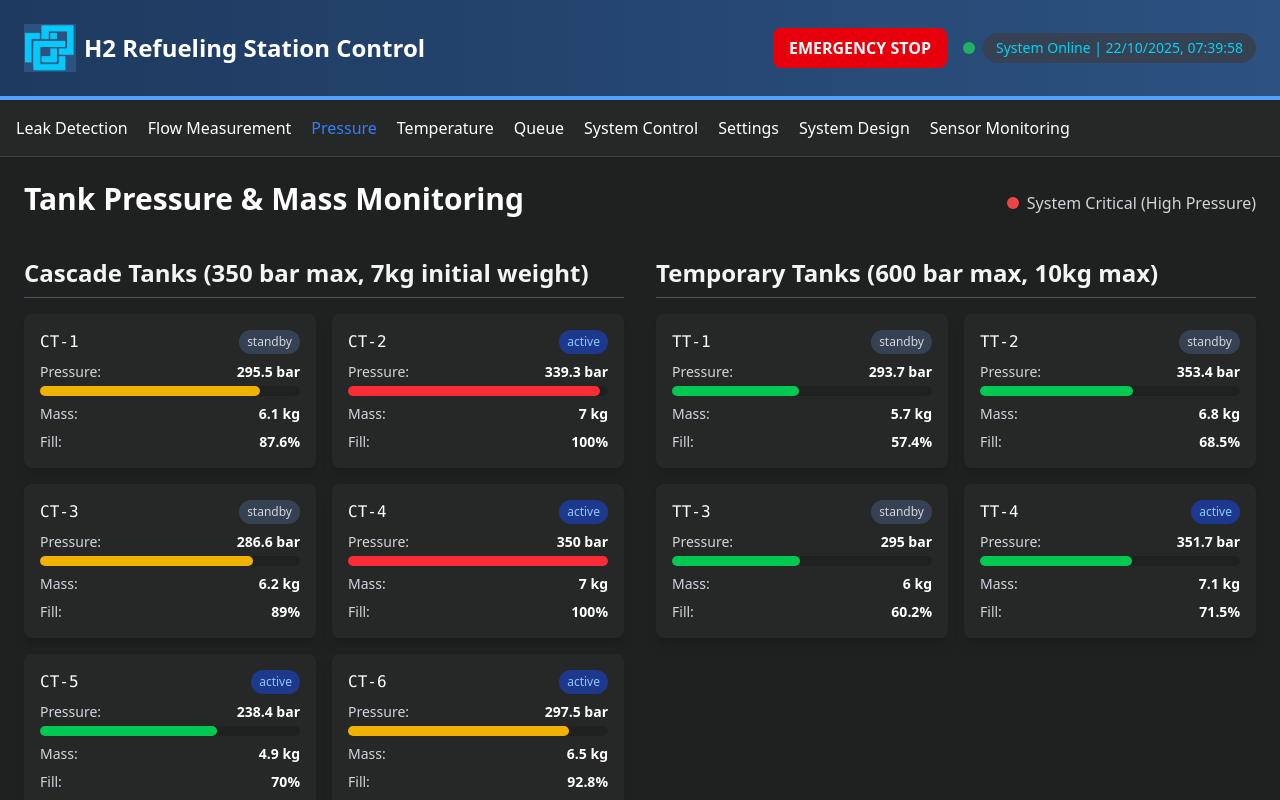
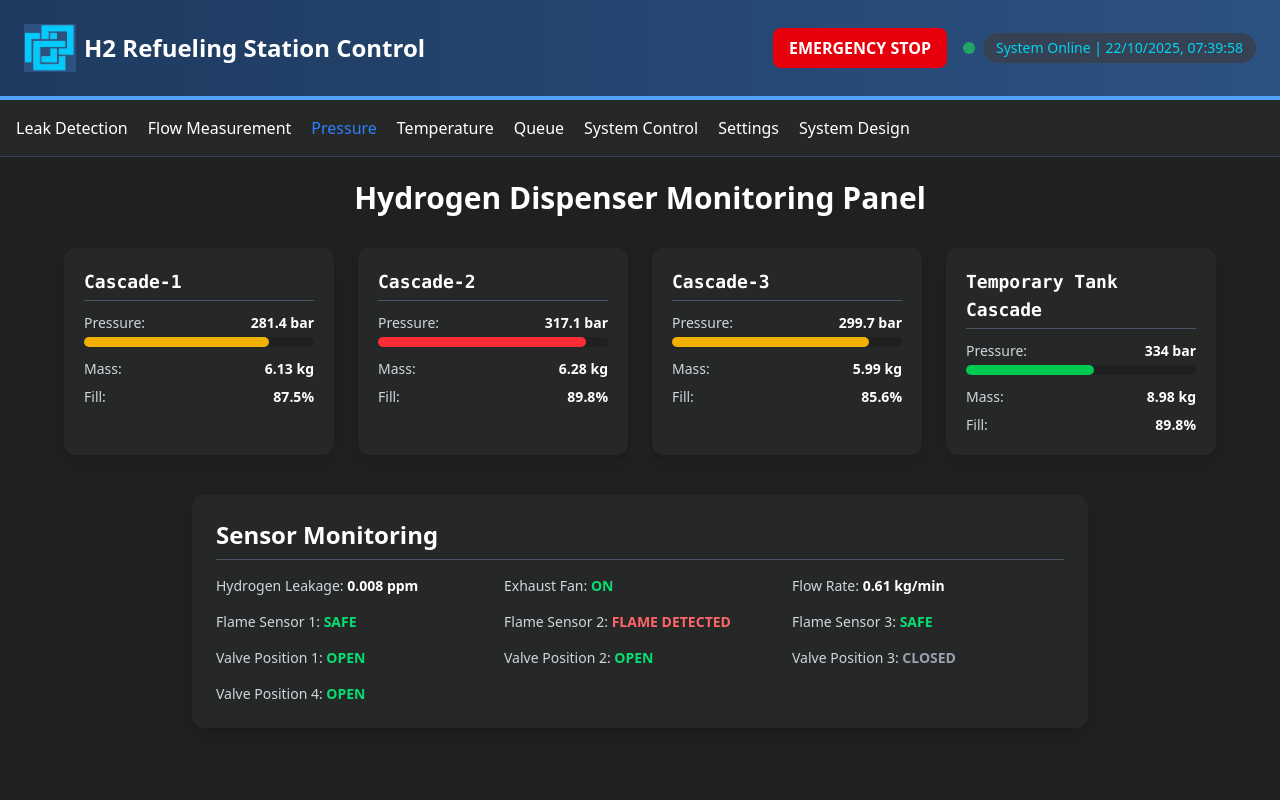
Before and after one commit to s4mzai/Hynics, a Next.js app: page /pressure-monitoring in a window 1280 px wide. Shown: the top 800 px of the page. Built offline with nearby package versions, Linux system fonts and the light colour scheme.

Commit message:
update the pressure page

```diff
--- a/components/Navbar.jsx
+++ b/components/Navbar.jsx
@@ -61,11 +61,10 @@ const Navbar = () => {
     { name: "System Control", href: "/system-control" },
     { name: "Settings", href: "/settings" },
     { name: "System Design", href: "/system-design" },
-    { name: "Sensor Monitoring", href: "/sensor-monitoring" },
   ];
 
   return (
-    <div className="w-full bg-[rgba(31,_33,_33,_1)] text-gray-100">
+    <div className="w-full fixed bg-[rgba(31,_33,_33,_1)] text-gray-100">
       <nav className="bg-gradient-to-r from-[#1e3a5f] to-[#2c5282] text-white p-4 md:p-6 flex flex-wrap justify-between items-center border-b-4 border-blue-400">
         <Link href={"/"}>
           <div className="flex items-center gap-2 flex-shrink-0">
--- a/components/pages/Flow.jsx
+++ b/components/pages/Flow.jsx
@@ -79,7 +79,7 @@ const Flow = () => {
   }, []);
 
   return (
-    <div className="w-full min-h-screen bg-[rgba(31,_33,_33,_1)] text-gray-100">
+    <div className="w-full min-h-dvh pt-45 bg-[rgba(31,_33,_33,_1)] text-gray-100">
       <div className="p-6">
 
         <div className="mb-8 flex justify-between items-center">
--- a/components/pages/LeakDetection.jsx
+++ b/components/pages/LeakDetection.jsx
@@ -74,7 +74,7 @@ const LeakDetection = () => {
   }, [cards]);
 
   return (
-    <div className="bg-[rgba(31,_33,_33,_1)] text-gray-100 p-5 min-h-screen">
+    <div className="bg-[rgba(31,_33,_33,_1)] pt-45 text-gray-100 p-5 min-h-dvh">
       <div className="mb-4 bg-[rgba(38,_40,_40,_1)] p-4 rounded-lg">
         <div className="flex items-center justify-between">
           <h2 className="text-2xl font-bold text-white">Hydrogen Leak Detection System</h2>
--- a/components/pages/PressureMonitoring.jsx
+++ b/components/pages/PressureMonitoring.jsx
@@ -1,189 +1,156 @@
-"use client"
-import React, { useState, useEffect } from 'react';
+"use client";
 
-const PressureMonitoring = () => {
-  const initialCascadeTanks = [
-    { id: 'CT-1', pressure: 297, mass: 5.9, fillStatus: 'standby', fillPercentage: 82.6 },
-    { id: 'CT-2', pressure: 337, mass: 6.7, fillStatus: 'active', fillPercentage: 90.0 },
-    { id: 'CT-3', pressure: 287, mass: 6.1, fillStatus: 'standby', fillPercentage: 79.4 },
-    { id: 'CT-4', pressure: 345, mass: 6.9, fillStatus: 'active', fillPercentage: 96.2 },
-    { id: 'CT-5', pressure: 236, mass: 4.7, fillStatus: 'active', fillPercentage: 42.8 },
-    { id: 'CT-6', pressure: 289, mass: 6.1, fillStatus: 'active', fillPercentage: 42.8 },
-    { id: 'CT-7', pressure: 315, mass: 6.3, fillStatus: 'active', fillPercentage: 42.8 },
-    { id: 'CT-8', pressure: 278, mass: 5.9, fillStatus: 'active', fillPercentage: 42.8 },
-    { id: 'CT-9', pressure: 336, mass: 6.7, fillStatus: 'active', fillPercentage: 42.8 },
-    { id: 'CT-10', pressure: 149, mass: 3.0, fillStatus: 'active', fillPercentage: 42.8 },
+import React, { useState, useEffect } from "react";
+
+const HydrogenDispenserMonitor = () => {
+
+  // For Cascade Tanks
+  const initialTanks = [
+    { id: "Cascade-1", pressure: 285, mass: 5.9, fill: 82.6 },
+    { id: "Cascade-2", pressure: 312, mass: 6.3, fill: 90.0 },
+    { id: "Cascade-3", pressure: 298, mass: 6.1, fill: 84.4 },
+    { id: "Temporary Tank Cascade", pressure: 335, mass: 8.9, fill: 89.4 },
   ];
 
-  const initialTemporaryTanks = [
-    { id: 'TT-1', pressure: 297, mass: 5.9, fillStatus: 'standby', fillPercentage: 82.6 },
-    { id: 'TT-2', pressure: 337, mass: 6.7, fillStatus: 'active', fillPercentage: 90.0 },
-    { id: 'TT-3', pressure: 287, mass: 6.1, fillStatus: 'standby', fillPercentage: 79.4 },
-    { id: 'TT-4', pressure: 345, mass: 6.9, fillStatus: 'active', fillPercentage: 96.2 },
-  ];
+  const [tanks, setTanks] = useState(initialTanks);
 
-  const [cascadeTanks, setCascadeTanks] = useState(initialCascadeTanks);
-  const [temporaryTanks, setTemporaryTanks] = useState(initialTemporaryTanks);
-  const [systemStatus, setSystemStatus] = useState({
-    status: 'online',
-    color: '#10B981',
-    text: 'System Online'
+  // For Sensors
+  const [sensors, setSensors] = useState({
+    hydrogenLeakage: 0.002,
+    exhaustFan: "ON",
+    flowRate: 0.45,
+    flameSensors: [false, false, false],
+    valvePositions: [true, true, false, false],
   });
-  const [lastUpdated, setLastUpdated] = useState('');
 
+  // For Pressure Color
   const getPressureColor = (pressure, maxPressure) => {
     const percentage = (pressure / maxPressure) * 100;
-    if (percentage > 90) return 'bg-red-500';
-    if (percentage > 70) return 'bg-yellow-500';
-    return 'bg-green-500';
+    if (percentage > 90) return "bg-red-500";
+    if (percentage > 70) return "bg-yellow-500";
+    return "bg-green-500";
   };
 
   useEffect(() => {
-    const updateTanks = () => {
-      const now = new Date();
-      setLastUpdated(now.toLocaleString());
+    const interval = setInterval(() => {
+      setTanks((prev) =>
+        prev.map((tank, i) => {
+          const maxPressure = i === 3 ? 600 : 350;
+          const maxMass = i === 3 ? 10.0 : 7.0;
+          const pressureChange = (Math.random() * 10) - 5;
+          const massChange = (Math.random() * 0.3) - 0.1;
+          let newPressure = Math.max(100, Math.min(maxPressure, tank.pressure + pressureChange));
+          let newMass = Math.max(3.0, Math.min(maxMass, tank.mass + massChange));
+          const newFill = Math.min(100, ((newMass / maxMass) * 100).toFixed(1));
+          return { ...tank, pressure: +newPressure.toFixed(1), mass: +newMass.toFixed(2), fill: +newFill };
+        })
+      );
 
-      setCascadeTanks(prev => prev.map(tank => {
-        const pressureChange = (Math.random() * 15) - 5;
-        let newPressure = tank.pressure + pressureChange;
-        const massChange = (Math.random() * 0.3) - 0.1;
-        let newMass = tank.mass + massChange;
-        newPressure = Math.max(100, Math.min(350, newPressure));
-        newMass = Math.max(3.0, Math.min(7.0, newMass));
-        const newFillPercentage = Math.min(100, Math.round((newMass / 7.0) * 100 * 10) / 10);
-        let newFillStatus = tank.fillStatus;
-        if (Math.random() > 0.9) {
-          newFillStatus = tank.fillStatus === 'active' ? 'standby' : 'active';
-        }
-        return {
-          ...tank,
-          pressure: parseFloat(newPressure.toFixed(1)),
-          mass: parseFloat(newMass.toFixed(1)),
-          fillStatus: newFillStatus,
-          fillPercentage: newFillPercentage
-        };
-      }));
+      setSensors({
+        hydrogenLeakage: +(Math.random() * 0.01).toFixed(3),
+        exhaustFan: Math.random() > 0.5 ? "ON" : "OFF",
+        flowRate: +(Math.random() * 1.2).toFixed(2),
+        flameSensors: Array.from({ length: 3 }, () => Math.random() > 0.7),
+        valvePositions: Array.from({ length: 4 }, () => Math.random() > 0.5),
+      });
+    }, 2000);
 
-      setTemporaryTanks(prev => prev.map(tank => {
-        const pressureChange = (Math.random() * 25) - 10;
-        let newPressure = tank.pressure + pressureChange;
-        const massChange = (Math.random() * 0.5) - 0.2;
-        let newMass = tank.mass + massChange;
-        newPressure = Math.max(100, Math.min(600, newPressure));
-        newMass = Math.max(3.0, Math.min(10.0, newMass));
-        const newFillPercentage = Math.min(100, Math.round((newMass / 10.0) * 100 * 10) / 10);
-        let newFillStatus = tank.fillStatus;
-        if (Math.random() > 0.9) {
-          newFillStatus = tank.fillStatus === 'active' ? 'standby' : 'active';
-        }
-        return {
-          ...tank,
-          pressure: parseFloat(newPressure.toFixed(1)),
-          mass: parseFloat(newMass.toFixed(1)),
-          fillStatus: newFillStatus,
-          fillPercentage: newFillPercentage
-        };
-      }));
-    };
-
-    updateTanks();
-    const interval = setInterval(updateTanks, 2000);
     return () => clearInterval(interval);
   }, []);
 
-  useEffect(() => {
-    const criticalCascade = cascadeTanks.some(tank => tank.pressure > 330);
-    const criticalTemporary = temporaryTanks.some(tank => tank.pressure > 570);
-    if (criticalCascade || criticalTemporary) {
-      setSystemStatus({
-        status: 'critical',
-        color: '#EF4444',
-        text: 'System Critical (High Pressure)'
-      });
-    } else {
-      setSystemStatus({
-        status: 'online',
-        color: '#10B981',
-        text: 'System Online'
-      });
-    }
-  }, [cascadeTanks, temporaryTanks]);
+  return (
+    <div className="bg-[rgba(31,_33,_33,_1)] min-h-dvh pt-45 text-gray-100 flex flex-col items-center justify-start py-10 px-6">
+      <h1 className="text-3xl font-bold text-white mb-8 text-center">
+        Hydrogen Dispenser Monitoring Panel
+      </h1>
 
-  return (
-    <div className="bg-[rgba(31,_33,_33,_1)] text-gray-100 min-h-screen p-6">
-      <div className="mb-8 flex justify-between items-center">
-        <h1 className="text-3xl font-bold mb-2 text-white">Tank Pressure & Mass Monitoring</h1>
-        <div className="flex items-center">
-          <div className="w-3 h-3 rounded-full mr-2" style={{ backgroundColor: systemStatus.color }}></div>
-          <span className="text-gray-300">{systemStatus.text}</span>
-        </div>
-      </div>
+      <div className="w-full max-w-6xl grid grid-cols-1 sm:grid-cols-2 lg:grid-cols-4 gap-6 mb-10">
+        {tanks.map((tank, i) => (
+          <div
+            key={tank.id}
+            className="bg-[rgba(38,_40,_40,_1)] rounded-xl p-5 shadow-lg hover:scale-[1.02] transition-all duration-300"
+          >
+            <h2 className="font-mono text-lg font-semibold text-white mb-3 border-b border-gray-600 pb-1">
+              {tank.id}
+            </h2>
 
-      <div className="flex flex-col lg:flex-row gap-8">
-        <div className="flex-1">
-          <h2 className="text-2xl font-semibold mb-4 pb-2 border-b border-gray-600">Cascade Tanks (350 bar max, 7kg initial weight)</h2>
-          <div className="grid grid-cols-1 sm:grid-cols-2 gap-4">
-            {cascadeTanks.map((tank) => (
-              <div key={tank.id} className="bg-[rgba(38,_40,_40,_1)] rounded-lg p-4 shadow-lg transition-all duration-300 hover:scale-[1.02]">
-                <div className="flex justify-between items-start mb-2">
-                  <h3 className="font-mono font-medium text-white">{tank.id}</h3>
-                  <span className={`text-xs px-2 py-1 rounded-full ${tank.fillStatus === 'active' ? 'bg-blue-900 text-blue-300' : 'bg-gray-700 text-gray-300'}`}>{tank.fillStatus}</span>
-                </div>
-                <div className="mb-2">
+            <div className="mb-3">
               <div className="flex justify-between text-sm mb-1">
                 <span className="text-gray-300">Pressure:</span>
                 <span className="font-bold text-white">{tank.pressure} bar</span>
               </div>
               <div className="w-full bg-[rgba(31,_33,_33,_1)] rounded-full h-2.5">
-                    <div className={`h-2.5 rounded-full ${getPressureColor(tank.pressure, 350)}`} style={{ width: `${(tank.pressure / 350) * 100}%` }}></div>
+                <div
+                  className={`h-2.5 rounded-full ${getPressureColor(
+                    tank.pressure,
+                    i === 3 ? 600 : 350
+                  )}`}
+                  style={{
+                    width: `${(tank.pressure / (i === 3 ? 600 : 350)) * 100}%`,
+                  }}
+                ></div>
               </div>
             </div>
+
             <div className="flex justify-between text-sm mb-2">
               <span className="text-gray-300">Mass:</span>
               <span className="font-bold text-white">{tank.mass} kg</span>
             </div>
+
             <div className="flex justify-between text-sm">
               <span className="text-gray-300">Fill:</span>
-                  <span className="font-bold text-white">{tank.fillPercentage}%</span>
+              <span className="font-bold text-white">{tank.fill}%</span>
             </div>
           </div>
         ))}
       </div>
+
+      {/* Sensor Monitoring */}
+      <div className="w-full max-w-4xl bg-[rgba(38,_40,_40,_1)] rounded-xl p-6 shadow-lg">
+        <h2 className="text-2xl font-semibold mb-4 text-white border-b border-gray-600 pb-2">
+          Sensor Monitoring
+        </h2>
+        <div className="grid grid-cols-1 sm:grid-cols-2 md:grid-cols-3 gap-4 text-sm">
+          <div>
+            <span className="text-gray-300">Hydrogen Leakage:</span>{" "}
+            <span className="font-bold text-white">{sensors.hydrogenLeakage} ppm</span>
+          </div>
+          <div>
+            <span className="text-gray-300">Exhaust Fan:</span>{" "}
+            <span
+              className={`font-bold ${
+                sensors.exhaustFan === "ON" ? "text-green-400" : "text-red-400"
+              }`}
+            >
+              {sensors.exhaustFan}
+            </span>
+          </div>
+          <div>
+            <span className="text-gray-300">Flow Rate:</span>{" "}
+            <span className="font-bold text-white">{sensors.flowRate} kg/min</span>
           </div>
 
-        <div className="flex-1">
-          <h2 className="text-2xl font-semibold mb-4 pb-2 border-b border-gray-600">Temporary Tanks (600 bar max, 10kg max)</h2>
-          <div className="grid grid-cols-1 sm:grid-cols-2 gap-4">
-            {temporaryTanks.map((tank) => (
-              <div key={tank.id} className="bg-[rgba(38,_40,_40,_1)] rounded-lg p-4 shadow-lg transition-all duration-300 hover:scale-[1.02]">
-                <div className="flex justify-between items-start mb-2">
-                  <h3 className="font-mono font-medium text-white">{tank.id}</h3>
-                  <span className={`text-xs px-2 py-1 rounded-full ${tank.fillStatus === 'active' ? 'bg-blue-900 text-blue-300' : 'bg-gray-700 text-gray-300'}`}>{tank.fillStatus}</span>
-                </div>
-                <div className="mb-2">
-                  <div className="flex justify-between text-sm mb-1">
-                    <span className="text-gray-300">Pressure:</span>
-                    <span className="font-bold text-white">{tank.pressure} bar</span>
-                  </div>
-                  <div className="w-full bg-[rgba(31,_33,_33,_1)] rounded-full h-2.5">
-                    <div className={`h-2.5 rounded-full ${getPressureColor(tank.pressure, 600)}`} style={{ width: `${(tank.pressure / 600) * 100}%` }}></div>
-                  </div>
-                </div>
-                <div className="flex justify-between text-sm mb-2">
-                  <span className="text-gray-300">Mass:</span>
-                  <span className="font-bold text-white">{tank.mass} kg</span>
-                </div>
-                <div className="flex justify-between text-sm">
-                  <span className="text-gray-300">Fill:</span>
-                  <span className="font-bold text-white">{tank.fillPercentage}%</span>
-                </div>
+          {sensors.flameSensors.map((val, idx) => (
+            <div key={idx}>
+              <span className="text-gray-300">Flame Sensor {idx + 1}:</span>{" "}
+              <span className={`font-bold ${val ? "text-red-400" : "text-green-400"}`}>
+                {val ? "FLAME DETECTED" : "SAFE"}
+              </span>
             </div>
           ))}
+
+          {sensors.valvePositions.map((val, idx) => (
+            <div key={idx}>
+              <span className="text-gray-300">Valve Position {idx + 1}:</span>{" "}
+              <span className={`font-bold ${val ? "text-green-400" : "text-gray-400"}`}>
+                {val ? "OPEN" : "CLOSED"}
+              </span>
             </div>
+          ))}
         </div>
       </div>
     </div>
   );
 };
 
-export default PressureMonitoring;
+export default HydrogenDispenserMonitor;
--- a/components/pages/Queue.jsx
+++ b/components/pages/Queue.jsx
@@ -115,7 +115,7 @@ const Queue = () => {
   }, [isPaused]);
 
   return (
-    <div className="bg-[rgba(31,_33,_33,_1)] text-gray-100 min-h-screen p-6">
+    <div className="bg-[rgba(31,_33,_33,_1)] text-gray-100 min-h-dvh pt-45 px-6">
       {isModalOpen && (
         <div className="fixed inset-0 bg-black bg-opacity-70 flex items-center justify-center z-50 p-4">
           <div className="bg-[rgba(38,_40,_40,_1)] rounded-lg p-6 w-full max-w-md">
--- a/components/pages/Settings.jsx
+++ b/components/pages/Settings.jsx
@@ -22,7 +22,7 @@ const Settings = () => {
   };
 
   return (
-    <div className="bg-[rgba(31,_33,_33,_1)] text-gray-100 min-h-screen p-6">
+    <div className="bg-[rgba(31,_33,_33,_1)] text-gray-100 min-h-dvh pt-45 px-6">
       <div className="mb-8 flex items-center justify-between">
         <h1 className="text-3xl font-bold mb-2">System Operation Settings</h1>
         <div className="flex items-center">
--- a/components/pages/SystemControl.jsx
+++ b/components/pages/SystemControl.jsx
@@ -37,7 +37,7 @@ const SystemControl = () => {
   };
 
   return (
-    <div className="bg-[rgba(31,_33,_33,_1)] text-gray-100 min-h-screen p-6">
+    <div className="bg-[rgba(31,_33,_33,_1)] text-gray-100 min-h-dvh pt-45 px-6">
       <div className="mb-8 flex items-center justify-between">
         <h1 className="text-3xl font-bold mb-2">Equipment Control & Emergency Systems</h1>
         <div className="flex items-center">
--- a/components/pages/Temperature.jsx
+++ b/components/pages/Temperature.jsx
@@ -204,7 +204,7 @@ const Temperature = () => {
   }, [sensorData]);
 
   return (
-    <div className="flex flex-col min-h-screen bg-[rgba(31,_33,_33,_1)]">
+    <div className="flex flex-col min-h-dvh pt-45 bg-[rgba(31,_33,_33,_1)]">
       {/* Header */}
       <header className="bg-[rgba(31,_33,_33,_1)] shadow-sm">
         <div className="max-w-6xl mx-auto flex items-center justify-between px-4 py-3">
```
Lines whose indentation alone changed are shown as unchanged.
